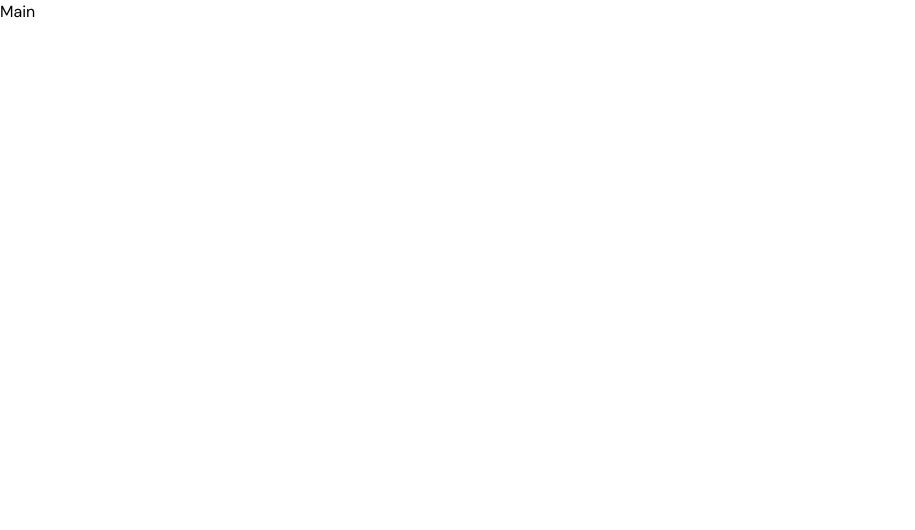
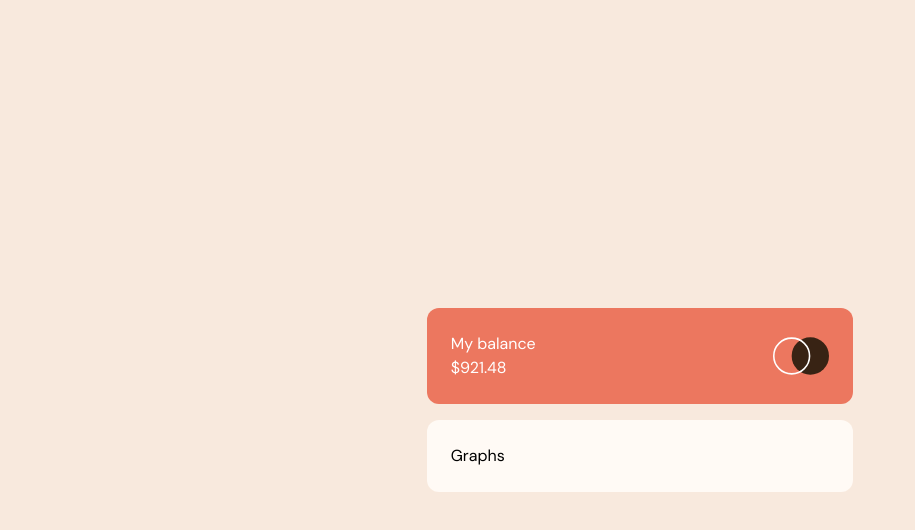
Before and after one commit to viniciusvalmeida/expenses-chart-component, a Next.js app: page / in a window 1280 px wide. Shown: the top 530 px of the page, without its empty margins (0-915 px from the left). Built offline with nearby package versions, Linux system fonts and the light colour scheme.

Commit message:
dev: header

```diff
--- a/app/layout.tsx
+++ b/app/layout.tsx
@@ -15,7 +15,11 @@ export default function RootLayout({
 }) {
 	return (
 		<html lang="en">
-			<body className={dmSans.className}>{children}</body>
+			<body
+				className={`${dmSans.className} min-h-screen bg-neutral-cream flex justify-center items-center`}
+			>
+				{children}
+			</body>
 		</html>
 	);
 }
--- a/app/page.tsx
+++ b/app/page.tsx
@@ -1,3 +1,34 @@
 export default function Home() {
-	return <h1>Main</h1>;
+	return (
+		<main className="flex flex-col w-4/12 space-y-4">
+			<header className="bg-primary-softRed text-white rounded-xl p-6 flex justify-between">
+				<div className="flex flex-col">
+					My balance
+					<span>$921.48</span>
+				</div>
+				<svg
+					className="w-14"
+					width="72"
+					height="48"
+					viewBox="0 0 72 48"
+					xmlns="http://www.w3.org/2000/svg"
+				>
+					<g fill="none" fill-rule="evenodd">
+						<circle fill="#382314" cx="48" cy="24" r="24" />
+						<circle
+							stroke="#FFF"
+							stroke-width="2"
+							cx="24"
+							cy="24"
+							r="23"
+						/>
+					</g>
+				</svg>
+			</header>
+
+			<section className="bg-neutral-veryPaleOrange p-6 rounded-xl flex flex-col">
+				Graphs
+			</section>
+		</main>
+	);
 }
--- a/tailwind.config.ts
+++ b/tailwind.config.ts
@@ -10,14 +10,14 @@ const config: Config = {
 		extend: {
 			colors: {
 				primary: {
-					"Soft red": "hsl(10, 79%, 65%)",
-					Cyan: "hsl(186, 34%, 60%)",
+					softRed: "hsl(10, 79%, 65%)",
+					cyan: "hsl(186, 34%, 60%)",
 				},
 				neutral: {
-					"Dark brown": "hsl(25, 47%, 15%)",
-					"Medium brown": "hsl(28, 10%, 53%)",
-					Cream: "hsl(27, 66%, 92%)",
-					"Very pale orange": "hsl(33, 100%, 98%)",
+					darkBrown: "hsl(25, 47%, 15%)",
+					mediumBrown: "hsl(28, 10%, 53%)",
+					cream: "hsl(27, 66%, 92%)",
+					veryPaleOrange: "hsl(33, 100%, 98%)",
 				},
 			},
 		},
```
